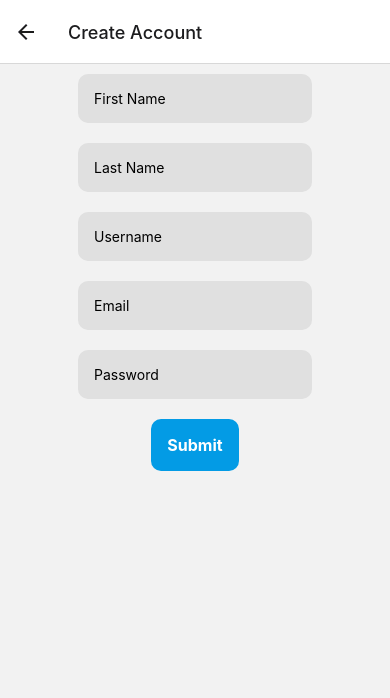
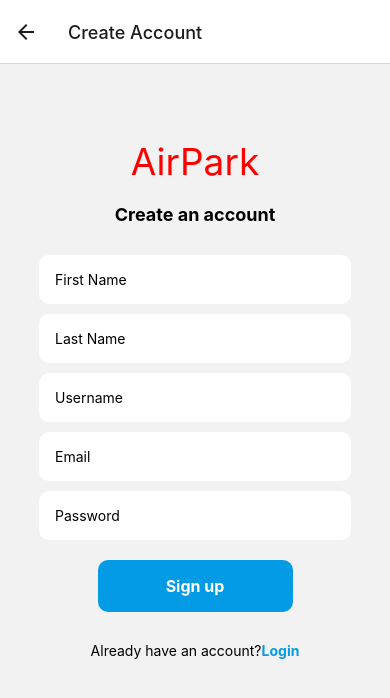
Before and after one commit to g-kimani/airpark, a React Native app: screen /Signup in a window 390 px wide. Shown: the top 698 px of the page. Built offline with nearby package versions, Linux system fonts and the light colour scheme; what react-native-geocoding would draw is missing.

Commit message:
signup screen styling and popup

```diff
--- a/screens/SignupScreen.tsx
+++ b/screens/SignupScreen.tsx
@@ -55,8 +55,14 @@ const SignupScreen = ({ navigation }: Props) => {
       // navigation.navigate("HomePage");
     },
   });
+  const handleLoginNavigation = () => {
+    navigation.navigate("LoginScreen");
+  };
   return (
-    <View style={{ flex: 1, alignItems: "center" }}>
+    <View style={styles.container}>
+      <Text style={styles.header}>AirPark</Text>
+      <Text style={styles.signup}>Create an account</Text>
+      <View style={styles.inputContainer}>
         <TextInput
           style={styles.inputText}
           id="firstName"
@@ -65,9 +71,10 @@ const SignupScreen = ({ navigation }: Props) => {
           placeholder="First Name"
         />
         {formik.touched.firstName && formik.errors.firstName && (
-        <Text>{formik.errors.firstName}</Text>
+          <Text style={styles.errorText}>{formik.errors.firstName}</Text>
         )}
-
+      </View>
+      <View style={styles.inputContainer}>
         <TextInput
           style={styles.inputText}
           id="lastName"
@@ -76,9 +83,10 @@ const SignupScreen = ({ navigation }: Props) => {
           placeholder="Last Name"
         />
         {formik.touched.lastName && formik.errors.lastName && (
-        <Text>{formik.errors.lastName}</Text>
+          <Text style={styles.errorText}>{formik.errors.lastName}</Text>
         )}
-
+      </View>
+      <View style={styles.inputContainer}>
         <TextInput
           style={styles.inputText}
           id="username"
@@ -87,9 +95,10 @@ const SignupScreen = ({ navigation }: Props) => {
           placeholder="Username"
         />
         {formik.touched.username && formik.errors.username && (
-        <Text>{formik.errors.username}</Text>
+          <Text style={styles.errorText}>{formik.errors.username}</Text>
         )}
-
+      </View>
+      <View style={styles.inputContainer}>
         <TextInput
           style={styles.inputText}
           id="email"
@@ -98,9 +107,10 @@ const SignupScreen = ({ navigation }: Props) => {
           placeholder="Email"
         />
         {formik.touched.email && formik.errors.email && (
-        <Text>{formik.errors.email}</Text>
+          <Text style={styles.errorText}>{formik.errors.email}</Text>
         )}
-
+      </View>
+      <View style={styles.inputContainer}>
         <TextInput
           style={styles.inputText}
           id="password"
@@ -110,15 +120,22 @@ const SignupScreen = ({ navigation }: Props) => {
           secureTextEntry
         />
         {formik.touched.password && formik.errors.password && (
-        <Text>{formik.errors.password}</Text>
+          <Text style={styles.errorText}>{formik.errors.password}</Text>
         )}
+      </View>
 
       <TouchableOpacity
         style={styles.button}
         onPress={() => formik.submitForm()}
       >
-        <Text style={styles.buttonText}>Submit</Text>
+        <Text style={styles.buttonText}>Sign up</Text>
       </TouchableOpacity>
+      <View style={styles.loginContainer}>
+        <Text>Already have an account?</Text>
+        <TouchableOpacity onPress={() => navigation.navigate("LoginScreen")}>
+          <Text style={styles.logIn}>Login</Text>
+        </TouchableOpacity>
+      </View>
     </View>
 
     // <TouchableOpacity
@@ -133,23 +150,58 @@ const SignupScreen = ({ navigation }: Props) => {
 };
 
 const styles = StyleSheet.create({
+  container: {
+    alignItems: "center",
+    justifyContent: "center",
+    backgroundColor: "#f2f2f2",
+  },
+  inputContainer: {
+    width: "80%",
+    marginBottom: 10,
+  },
+  inputText: {
+    padding: 16,
+    backgroundColor: "#ffffff",
+    borderRadius: 10,
+  },
+  errorText: {
+    color: "red",
+    marginBottom: 5,
+  },
   button: {
     padding: 16,
     backgroundColor: "#039be5",
     borderRadius: 10,
-    margin: 10,
+    marginVertical: 10,
+    width: "50%",
   },
   buttonText: {
     color: "white",
     fontWeight: "700",
     fontSize: 16,
+    textAlign: "center",
   },
-  inputText: {
-    padding: 16,
-    backgroundColor: "#e0e0e0",
-    borderRadius: 10,
-    margin: 10,
-    width: "60%",
+  loginContainer: {
+    flexDirection: "row",
+    marginTop: 20,
+  },
+  logIn: {
+    color: "#039be5",
+    fontWeight: "bold",
+  },
+  header: {
+    margin: 0,
+    marginBottom: 20,
+    fontSize: 37,
+    marginTop: 75,
+    textAlign: "center",
+    color: "red",
+  },
+  signup: {
+    paddingBottom: 20,
+    fontSize: 18,
+    fontWeight: "bold",
+    marginBottom: 10,
   },
 });
 
```
Lines whose indentation alone changed are shown as unchanged.
